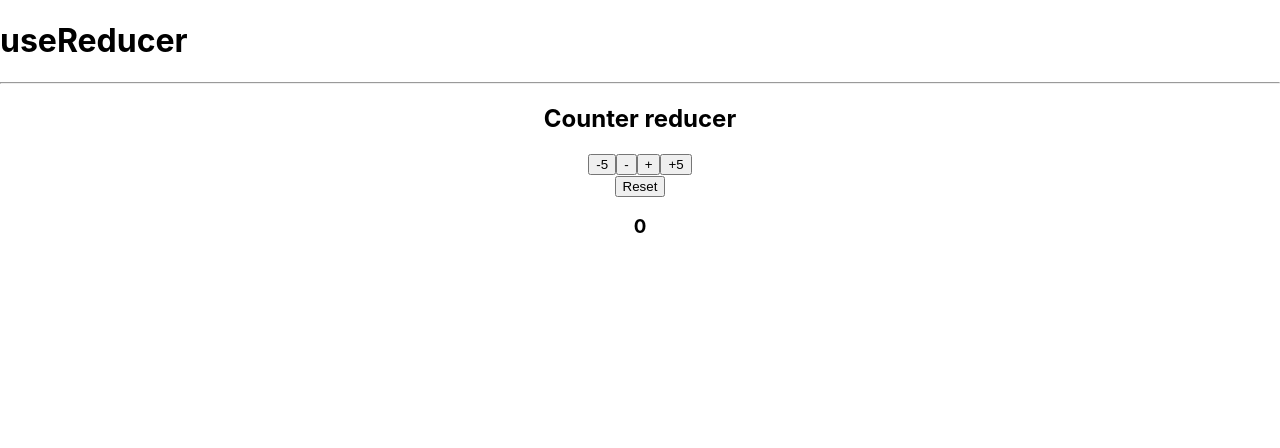
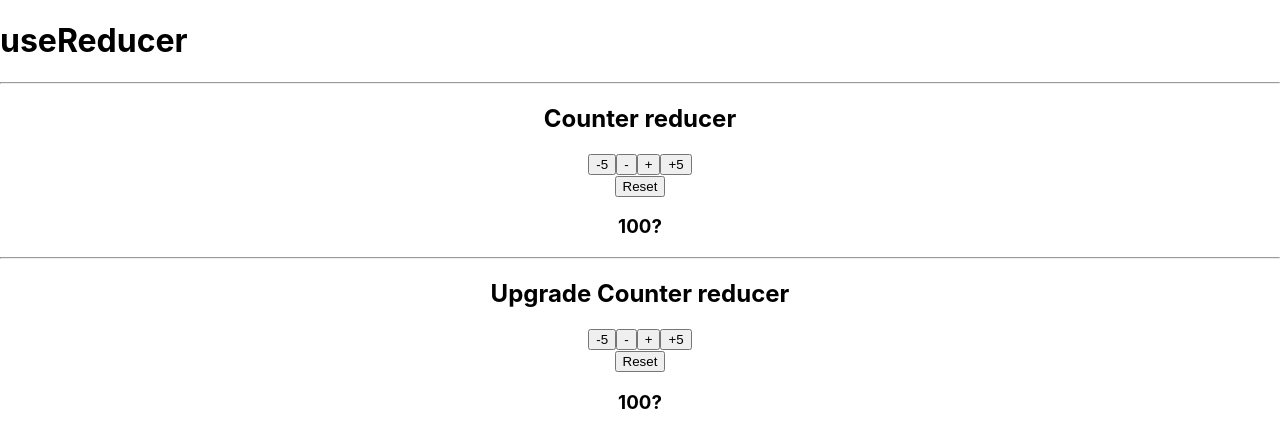
Before and after one commit to nicotosoroni/Redux-course, a React (Create React App) app: page / in a window 1280 px wide. Shown: the top 448 px of the page. Built offline with nearby package versions, Linux system fonts and the light colour scheme.

Commit message:
improves logic with differents files

```diff
--- a/src/App.js
+++ b/src/App.js
@@ -1,5 +1,6 @@
 import './App.css';
 import Counter from './components/Counter';
+import UpgradeCounter from './components/UpgradeCounter';
 
 function App() {
   return (
@@ -7,6 +8,8 @@ function App() {
       <h1>useReducer</h1>
       <hr />
       <Counter />
+      <hr />
+      <UpgradeCounter />
     </div>
   );
 }
--- /dev/null
+++ b/src/actions/counterActions.js
@@ -0,0 +1,7 @@
+export const TYPES = {
+  INCREMENT: 'INCREMENT',
+  INCREMENT_5: 'INCREMENT_5',
+  DECREMENT: 'DECREMENT',
+  DECREMENT_5: 'DECREMENT_5',
+  RESET: 'RESET',
+};
--- a/src/components/Counter.js
+++ b/src/components/Counter.js
@@ -6,6 +6,12 @@ const TYPES = {
   DECREMENT: 'DECREMENT',
   DECREMENT_5: 'DECREMENT_5',
   RESET: 'RESET',
+};
+
+const initialState = { count: 0 };
+
+const init = (initialState) => {
+  return { count: initialState.count + 100 };
 };
 
 function reducer(state, action) {
@@ -25,10 +31,8 @@ function reducer(state, action) {
   }
 }
 
-const initialState = { count: 0 };
-
 const Counter = () => {
-  const [state, dispatch] = useReducer(reducer, initialState);
+  const [state, dispatch] = useReducer(reducer, initialState, init);
 
   const increment = () => dispatch({ type: TYPES.INCREMENT });
   const increment5 = () => dispatch({ type: TYPES.INCREMENT_5, payload: 5 });
@@ -48,7 +52,7 @@ const Counter = () => {
       <nav>
         <button onClick={reset}>Reset</button>
       </nav>
-      <h3>{state.count}</h3>
+      <h3>{state.count}?</h3>
     </div>
   );
 };
--- /dev/null
+++ b/src/components/UpgradeCounter.js
@@ -0,0 +1,39 @@
+import { useReducer } from 'react';
+import {
+  counterInit,
+  counterReducer,
+  cuonterInitialState,
+} from '../reducers/counterReducer';
+import { TYPES } from '../actions/counterActions';
+
+const UpgradeCounter = () => {
+  const [state, dispatch] = useReducer(
+    counterReducer,
+    cuonterInitialState,
+    counterInit
+  );
+
+  const increment = () => dispatch({ type: TYPES.INCREMENT });
+  const increment5 = () => dispatch({ type: TYPES.INCREMENT_5, payload: 5 });
+  const decrement = () => dispatch({ type: TYPES.DECREMENT });
+  const decrement5 = () => dispatch({ type: TYPES.DECREMENT_5, payload: 5 });
+  const reset = () => dispatch({ type: TYPES.RESET, payload: 0 });
+
+  return (
+    <div style={{ textAlign: 'center' }}>
+      <h2>Upgrade Counter reducer</h2>
+      <nav>
+        <button onClick={decrement5}>-5</button>
+        <button onClick={decrement}>-</button>
+        <button onClick={increment}>+</button>
+        <button onClick={increment5}>+5</button>
+      </nav>
+      <nav>
+        <button onClick={reset}>Reset</button>
+      </nav>
+      <h3>{state.count}?</h3>
+    </div>
+  );
+};
+
+export default UpgradeCounter;
--- /dev/null
+++ b/src/reducers/counterReducer.js
@@ -0,0 +1,24 @@
+import { TYPES } from '../actions/counterActions';
+
+export const cuonterInitialState = { count: 0 };
+
+export const counterInit = (initialState) => {
+  return { count: initialState.count + 100 };
+};
+
+export function counterReducer(state, action) {
+  switch (action.type) {
+    case TYPES.INCREMENT:
+      return { count: state.count + 1 };
+    case TYPES.INCREMENT_5:
+      return { count: state.count + action.payload };
+    case TYPES.DECREMENT:
+      return { count: state.count - 1 };
+    case TYPES.DECREMENT_5:
+      return { count: state.count - action.payload };
+    case TYPES.RESET:
+      return cuonterInitialState;
+    default:
+      return state;
+  }
+}
```
